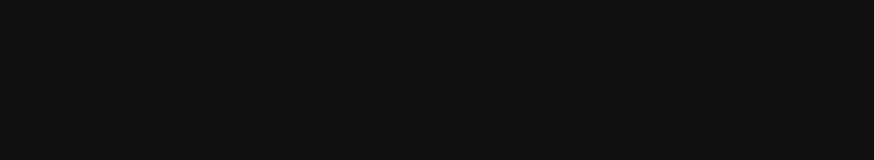
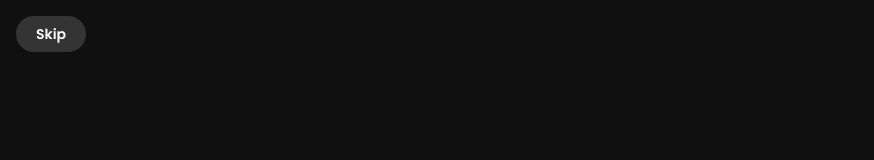
Before and after one commit to rohxama/Zesty, a React (Vite) app in the folder client/: page /onboarding/2 in a window 1280 px wide. Shown: the top 160 px of the page, without its empty margins (0-874 px from the left). Built offline with nearby package versions, Linux system fonts and the light colour scheme; sample sign-in values are in the browser's storage.

Commit message:
feat: add skip button with white bg and opacity to all onboarding pages

```diff
--- a/client/src/pages/onboarding/Onboarding1Page.tsx
+++ b/client/src/pages/onboarding/Onboarding1Page.tsx
@@ -25,10 +25,7 @@
   }, [navigate])
 
   return (
-    <div
-      className="flex min-h-screen flex-col"
-      style={{ backgroundColor: 'var(--color-bg-main)' }}
-    >
+    <div className="flex min-h-screen flex-col" style={{ backgroundColor: 'var(--color-bg-main)' }}>
       {/* Image grid with top cut-off and bottom overlay */}
       <div className="relative" style={{ marginTop: '-60px' }}>
         <div
@@ -39,12 +36,13 @@
           }}
         >
           {foodImages.map((src, i) => (
-            <div
-              key={i}
-              className="overflow-hidden rounded-xl"
-              style={{ aspectRatio: '1' }}
-            >
-              <img src={src} alt={`Food ${i + 1}`} className="h-full w-full object-cover" loading="lazy" />
+            <div key={i} className="overflow-hidden rounded-xl" style={{ aspectRatio: '1' }}>
+              <img
+                src={src}
+                alt={`Food ${i + 1}`}
+                className="h-full w-full object-cover"
+                loading="lazy"
+              />
             </div>
           ))}
         </div>
@@ -59,10 +57,16 @@
 
       {/* Text Content */}
       <div className="mt-6 px-6">
-        <h1 className="font-heading text-3xl font-bold" style={{ color: 'var(--color-text-primary)' }}>
+        <h1
+          className="font-heading text-3xl font-bold text-center"
+          style={{ color: 'var(--color-text-primary)' }}
+        >
           Choose your meal!
         </h1>
-        <p className="mt-3 text-sm leading-relaxed" style={{ color: 'var(--color-text-secondary)' }}>
+        <p
+          className="mt-3 text-sm leading-relaxed text-center"
+          style={{ color: 'var(--color-text-secondary)' }}
+        >
           Discover delicious meals from your favorite restaurants in just a few taps
         </p>
       </div>
@@ -71,8 +75,14 @@
       <div className="mt-auto px-6 pb-10">
         <div className="flex justify-center gap-2">
           <div className="h-2 w-8 rounded-full" style={{ background: 'var(--gradient-primary)' }} />
-          <div className="h-2 w-2 rounded-full" style={{ backgroundColor: 'var(--color-bg-hover)' }} />
-          <div className="h-2 w-2 rounded-full" style={{ backgroundColor: 'var(--color-bg-hover)' }} />
+          <div
+            className="h-2 w-2 rounded-full"
+            style={{ backgroundColor: 'var(--color-bg-hover)' }}
+          />
+          <div
+            className="h-2 w-2 rounded-full"
+            style={{ backgroundColor: 'var(--color-bg-hover)' }}
+          />
         </div>
       </div>
     </div>
--- a/client/src/pages/onboarding/Onboarding2Page.tsx
+++ b/client/src/pages/onboarding/Onboarding2Page.tsx
@@ -16,9 +16,21 @@
 
   return (
     <div
-      className="flex min-h-screen flex-col"
+      className="relative flex min-h-screen flex-col"
       style={{ backgroundColor: 'var(--color-bg-main)' }}
     >
+      {/* Skip Button */}
+      <button
+        onClick={() => navigate('/signin')}
+        className="absolute left-4 top-4 z-20 rounded-full px-5 py-2 font-body text-sm font-semibold"
+        style={{
+          backgroundColor: 'rgba(255, 255, 255, 0.15)',
+          color: 'var(--color-text-primary)',
+        }}
+      >
+        Skip
+      </button>
+
       {/* Content */}
       <div className="flex flex-1 flex-col items-center justify-center px-6">
         {/* Image */}
--- a/client/src/pages/onboarding/Onboarding3Page.tsx
+++ b/client/src/pages/onboarding/Onboarding3Page.tsx
@@ -16,9 +16,21 @@
 
   return (
     <div
-      className="flex min-h-screen flex-col"
+      className="relative flex min-h-screen flex-col"
       style={{ backgroundColor: 'var(--color-bg-main)' }}
     >
+      {/* Skip Button */}
+      <button
+        onClick={() => navigate('/signin')}
+        className="absolute left-4 top-4 z-20 rounded-full px-5 py-2 font-body text-sm font-semibold"
+        style={{
+          backgroundColor: 'rgba(255, 255, 255, 0.15)',
+          color: 'var(--color-text-primary)',
+        }}
+      >
+        Skip
+      </button>
+
       {/* Content */}
       <div className="flex flex-1 flex-col items-center justify-center px-6">
         {/* Map Image */}
```
